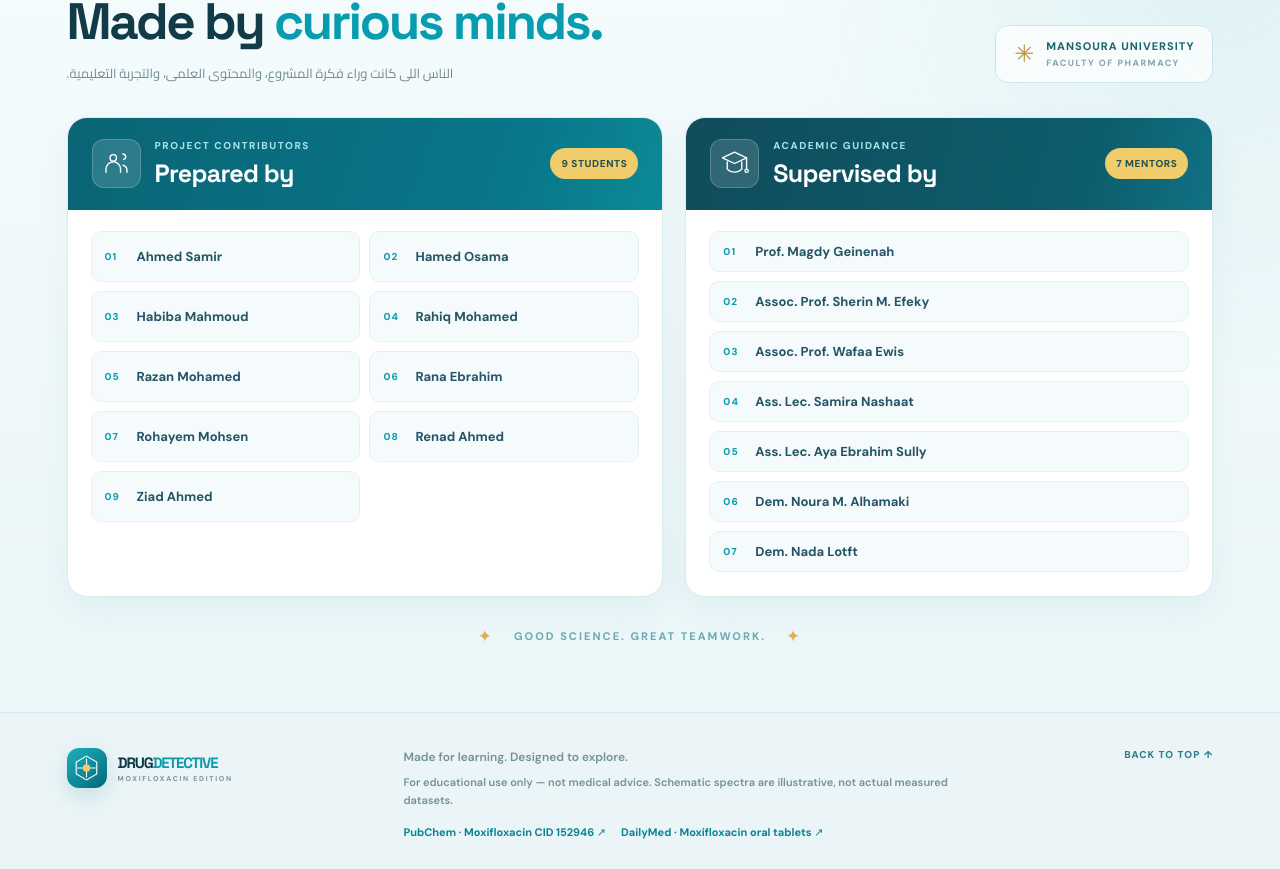
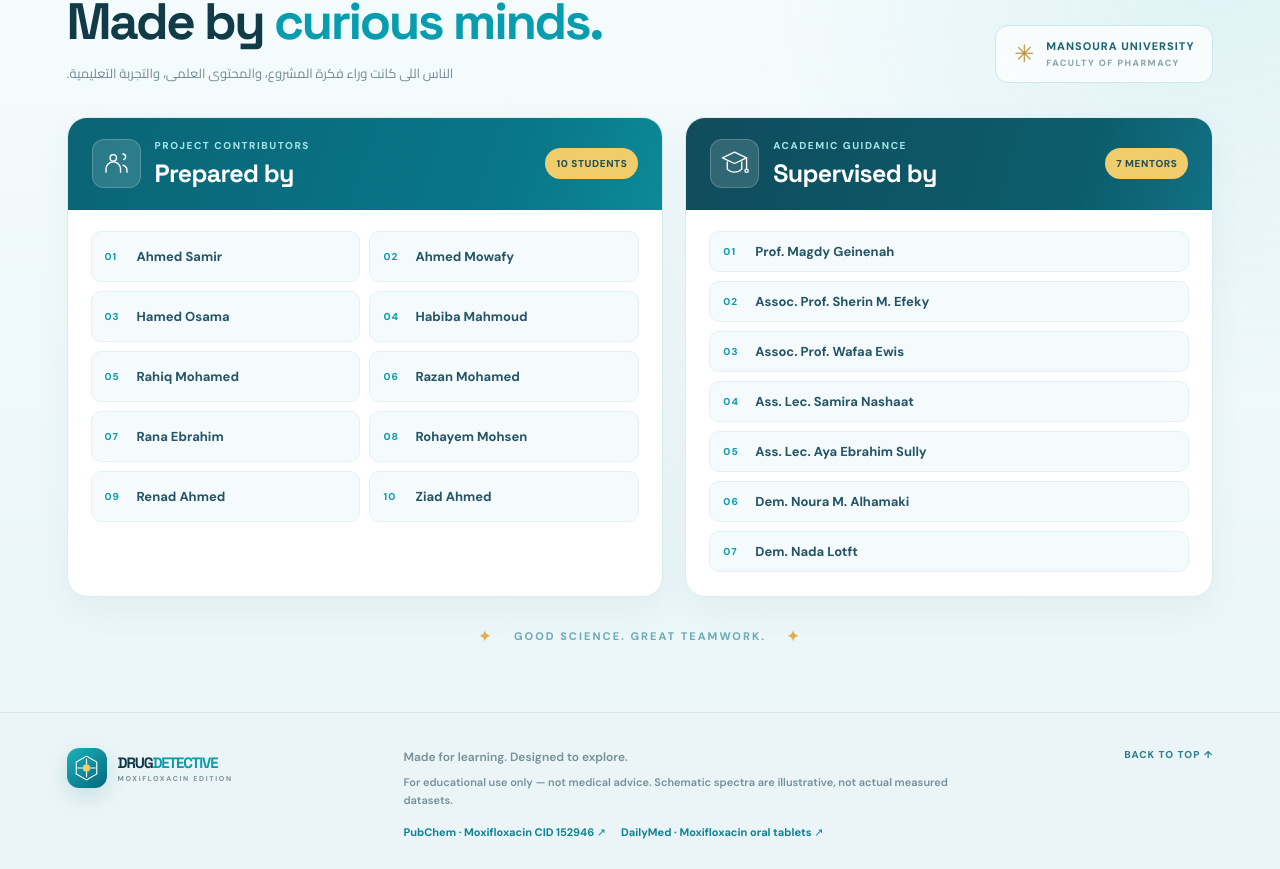
Before and after one commit to morsy777/moxifloxacin-detective, a React (Vite) app: page / in a window 1280 px wide. Shown: the part 3897-4766 px from the top of the page. Built offline with nearby package versions, Linux system fonts and the light colour scheme.

Commit message:
Restore Ahmed Mowafy as second student in project credits

```diff
--- a/src/main.jsx
+++ b/src/main.jsx
@@ -40,7 +40,7 @@ const icons = { molecule: '⬡', choice: '✳', matching: '⧉' };
 
 // Credits transcribed from the supplied Moxifloxacin brochure.
 const PROJECT_STUDENTS = [
-  'Ahmed Samir', 'Hamed Osama', 'Habiba Mahmoud',
+  'Ahmed Samir', 'Ahmed Mowafy', 'Hamed Osama', 'Habiba Mahmoud',
   'Rahiq Mohamed', 'Razan Mohamed', 'Rana Ebrahim',
   'Rohayem Mohsen', 'Renad Ahmed', 'Ziad Ahmed'
 ];
```
